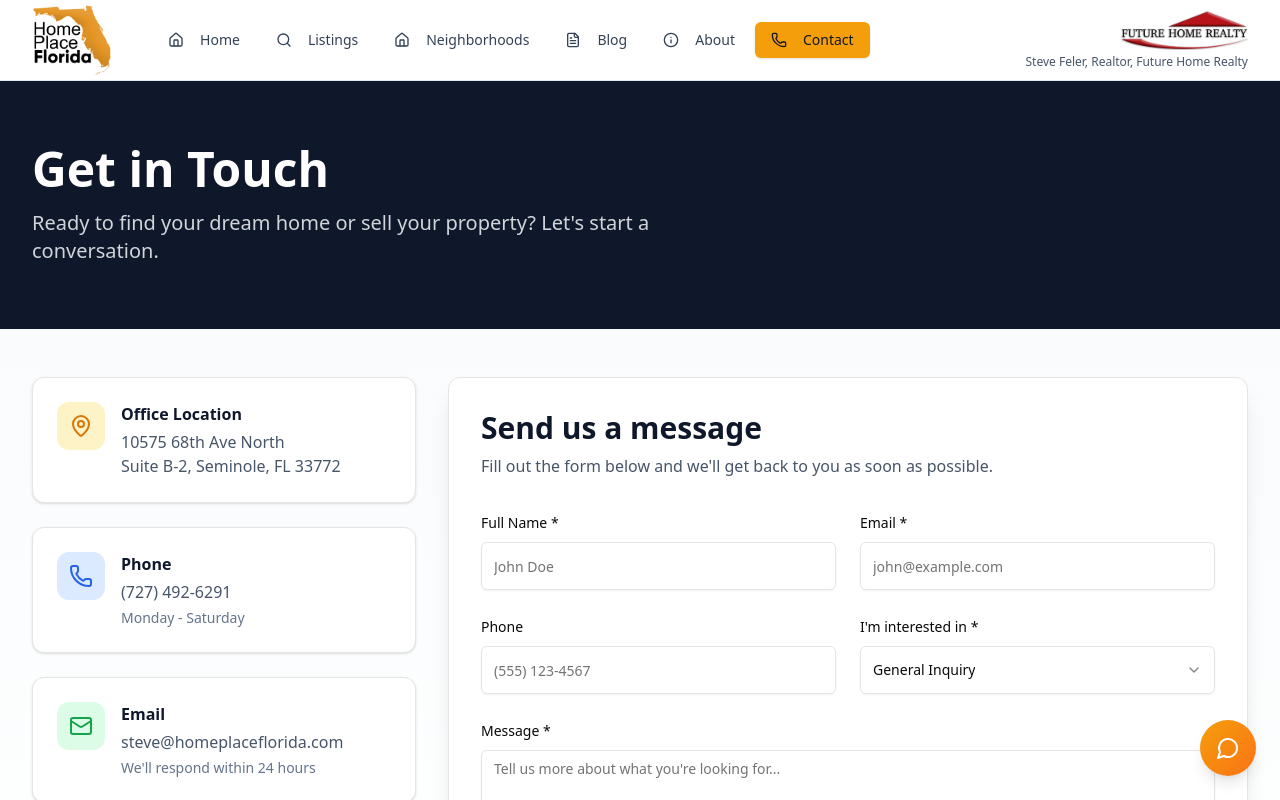
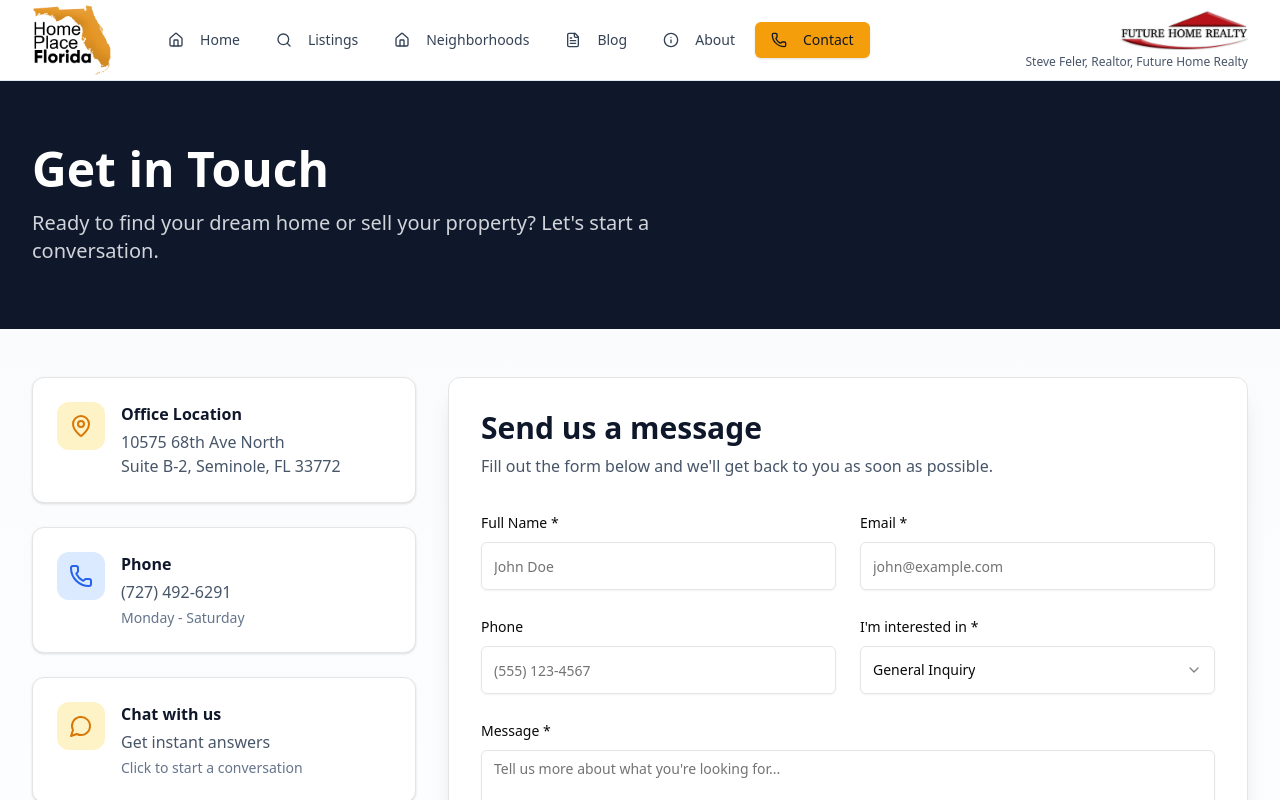
Before and after one commit to sfeler/homeplaceflorida-app, a React (Vite) app: page /Contact in a window 1280 px wide. Shown: the top 800 px of the page. Built offline with nearby package versions, Linux system fonts and the light colour scheme.

Commit message:
Replace chatbot widget with Crisp chat and add chat button to contact page

```diff
--- a/index.html
+++ b/index.html
@@ -5,6 +5,7 @@
     <link rel="icon" type="image/svg+xml" href="/vite.svg" />
     <meta name="viewport" content="width=device-width, initial-scale=1.0" />
     <title>HomePlace Florida Real Estate</title>
+    <script type="text/javascript">window.$crisp=[];window.CRISP_WEBSITE_ID="525b8857-0cdb-4272-8f8a-1aabf31c0b7c";(function(){d=document;s=d.createElement("script");s.src="https://client.crisp.chat/l.js";s.async=1;d.getElementsByTagName("head")[0].appendChild(s);})();</script>
   </head>
   <body>
     <div id="root"></div>
--- a/src/pages/Contact.jsx
+++ b/src/pages/Contact.jsx
@@ -1,5 +1,5 @@
 import React from 'react';
-import { MapPin, Phone, Mail, Clock } from 'lucide-react';
+import { MapPin, Phone, Mail, Clock, MessageCircle } from 'lucide-react';
 import { Card } from '@/components/ui/card';
 import ContactForm from '../components/shared/ContactForm';
 
@@ -46,6 +46,23 @@ export default function Contact() {
                   <h3 className="font-semibold text-slate-900 mb-1">Phone</h3>
                   <p className="text-slate-600">(727) 492-6291</p>
                   <p className="text-sm text-slate-500 mt-1">Monday - Saturday</p>
+                </div>
+              </div>
+            </Card>
+
+            <Card className="p-6 cursor-pointer hover:shadow-md transition-shadow" onClick={() => {
+              if (window.$crisp) {
+                window.$crisp.push(['do', 'chat:open']);
+              }
+            }}>
+              <div className="flex items-start gap-4">
+                <div className="w-12 h-12 bg-amber-100 rounded-xl flex items-center justify-center flex-shrink-0">
+                  <MessageCircle className="h-6 w-6 text-amber-600" />
+                </div>
+                <div className="flex-1">
+                  <h3 className="font-semibold text-slate-900 mb-1">Chat with us</h3>
+                  <p className="text-slate-600">Get instant answers</p>
+                  <p className="text-sm text-slate-500 mt-1">Click to start a conversation</p>
                 </div>
               </div>
             </Card>
--- a/src/pages/Layout.jsx
+++ b/src/pages/Layout.jsx
@@ -116,9 +116,6 @@ export default function Layout({ children, currentPageName }) {
 
       {/* Main Content */}
       <main>{children}</main>
-
-      {/* Chatbot Widget */}
-      <ChatbotWidget />
 
       {/* Footer */}
       <footer className="bg-slate-900 text-white mt-20">
```
